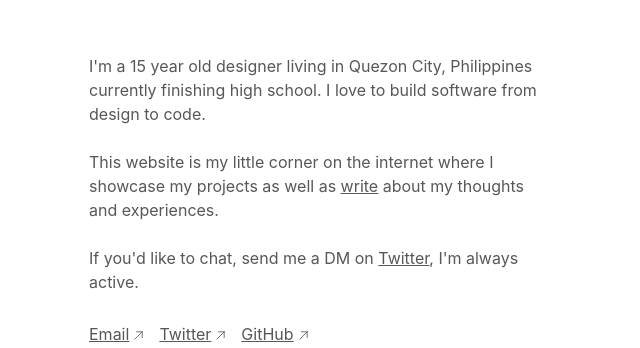
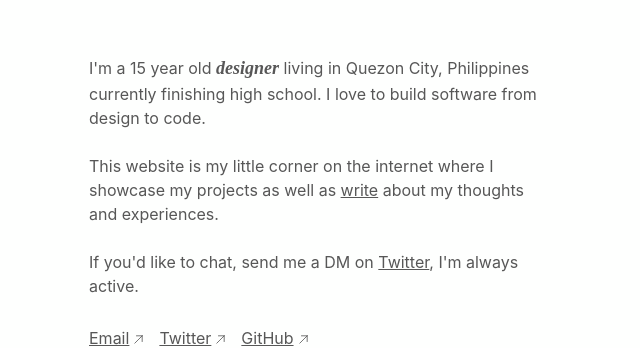
Before and after one commit to jcebermudo/jamesbermudo.com, a Next.js app: page / in a window 1280 px wide. Shown: the part 329-677 px from the top of the page, without its empty margins (319-959 px from the left). Built offline with nearby package versions, Linux system fonts and the light colour scheme.

Commit message:
font changes

```diff
--- a/components/PostLink.jsx
+++ b/components/PostLink.jsx
@@ -5,7 +5,7 @@ function PostLink({ title, date, description, slug }) {
     <div>
       <div className="group sm:grid sm:grid-cols-3 mb-7">
         <div className="mb-4 sm:mb-0">
-          <h2 className="text-[#A1A1A1] text-base text-left font-semibold font-date italic">
+          <h2 className="text-[#A1A1A1] text-base text-left font-['Newsreader'] font-bold italic">
             {date}
           </h2>
         </div>
--- a/pages/index.jsx
+++ b/pages/index.jsx
@@ -54,9 +54,12 @@ export default function Home() {
         />
       </div>
       <p className="text-[#575757] text-base mt-14">
-        I&apos;m a 15 year old designer living in Quezon City, Philippines
-        currently finishing high school. I love to build software from design to
-        code.
+        I&apos;m a 15 year old{" "}
+        <span className="font-['Newsreader'] font-semibold italic text-lg">
+          designer
+        </span>{" "}
+        living in Quezon City, Philippines currently finishing high school. I
+        love to build software from design to code.
         <br />
         <br />
         This website is my little corner on the internet where I showcase my
--- a/pages/writing/[slug].js
+++ b/pages/writing/[slug].js
@@ -44,8 +44,8 @@ function Post({ data, content }) {
         <h1 className="text-[#333333] text-base font-semibold mt-7">
           {data.title}
         </h1>
-        <time className="text-[#A1A1A1] text-base text-left font-semibold font-date italic mt-7">
-          Published on {data.date}
+        <time className="text-[#A1A1A1] text-base text-left font-['Newsreader'] font-bold italic mt-7">
+          {data.date}
         </time>
         <div
           className="prose prose-headings:text-[#606060] prose-headings:text-base prose-headings:font-medium mt-7
--- a/tailwind.config.js
+++ b/tailwind.config.js
@@ -1,32 +1,27 @@
 module.exports = {
-  darkmode: 'class',
+  darkmode: "class",
   content: [
     "./pages/**/*.{js,ts,jsx,tsx}",
     "./components/**/*.{js,ts,jsx,tsx}",
   ],
   theme: {
     extend: {
-      'animation': {
-            'text':'text 3s ease infinite',
+      animation: {
+        text: "text 3s ease infinite",
+      },
+      keyframes: {
+        text: {
+          "0%, 100%": {
+            "background-size": "200% 200%",
+            "background-position": "left center",
+          },
+          "50%": {
+            "background-size": "200% 200%",
+            "background-position": "right center",
+          },
         },
-        'keyframes': {
-            'text': {
-                '0%, 100%': {
-                   'background-size':'200% 200%',
-                    'background-position': 'left center'
-                },
-                '50%': {
-                   'background-size':'200% 200%',
-                    'background-position': 'right center'
-                }
-            },
-        }
-    },
-    fontFamily: {
-      'date': 'Roboto Slab, serif',
+      },
     },
   },
-  plugins: [
-    require('@tailwindcss/typography'),
-  ],
-}
+  plugins: [require("@tailwindcss/typography")],
+};
```
